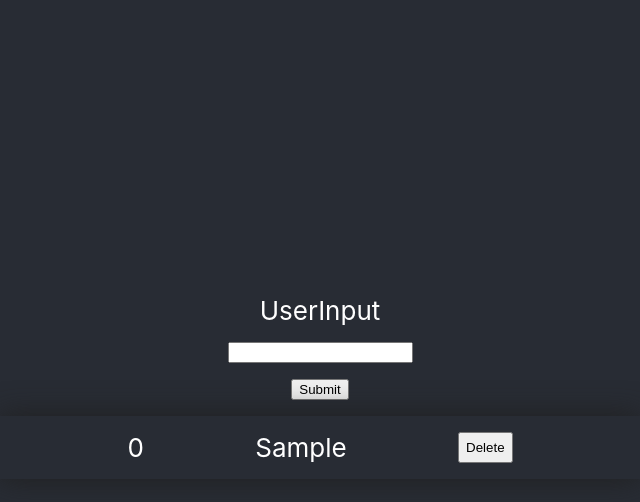
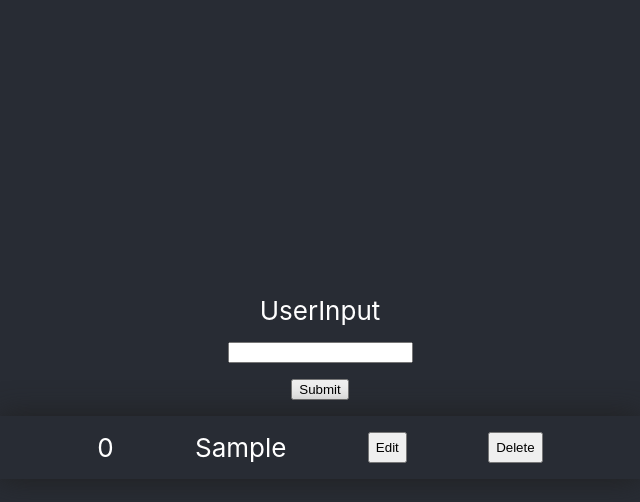
Before and after one commit to anmaras/react-exercise-02, a React (Create React App) app in the folder task-app/: page / in a window 1280 px wide. Both pictures are taken after typing "Sample" into the empty fields and a click on the button "Submit". Shown: the top 502 px of the page, without its empty margins (320-960 px from the left). Built offline with nearby package versions, Linux system fonts and the light colour scheme.

Commit message:
add edit function on list item

```diff
--- a/task-app/src/Components/OverviewItem.js
+++ b/task-app/src/Components/OverviewItem.js
@@ -2,11 +2,53 @@ import React, { Component } from 'react';
 import './Overview.css';
 
 class OverviewItem extends Component {
+  constructor(props) {
+    super(props);
+
+    this.state = {
+      title: 'Edit',
+      isValid: true,
+      text: this.props.text,
+    };
+  }
+
+  changeEditTitle = () => {
+    this.state.isValid
+      ? this.setState({ title: 'Submit', isValid: !this.state.isValid })
+      : this.setState({ title: 'Edit', isValid: !this.state.isValid });
+  };
+
+  changeText = (e) => {
+    this.setState({
+      text: e.target.value,
+    });
+  };
+
   render() {
+    const isValid = this.state.isValid;
+
+    let editInput;
+
+    if (!isValid) {
+      editInput = (
+        <div>
+          <label></label>
+          <input
+            type="text"
+            onChange={this.changeText}
+            value={this.state.text}
+          ></input>
+        </div>
+      );
+    } else {
+      editInput = <div>{this.state.text}</div>;
+    }
+
     return (
       <li className="items">
         <button onClick={() => this.props.getId(this.props.id)}>Delete</button>
-        <div>{this.props.text}</div>
+        <button onClick={this.changeEditTitle}>{this.state.title}</button>
+        {editInput}
         <div>{this.props.number}</div>
       </li>
     );
```
